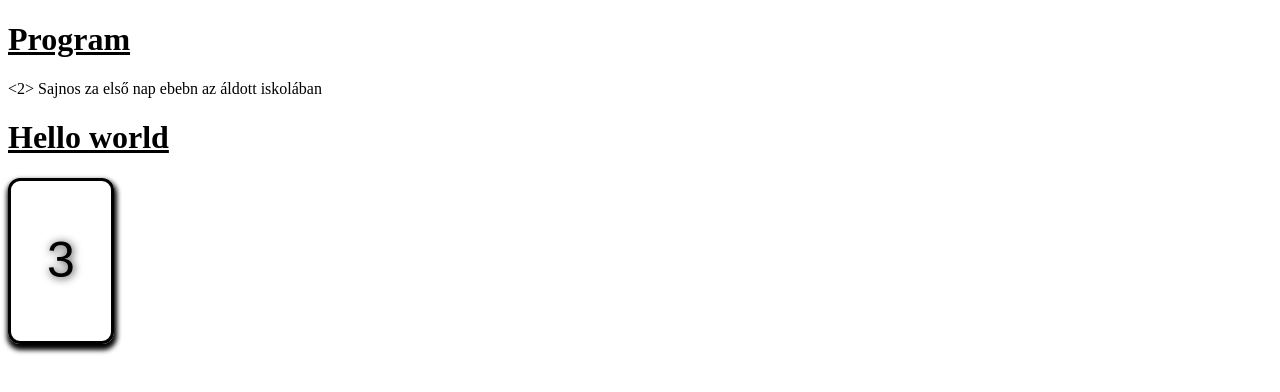
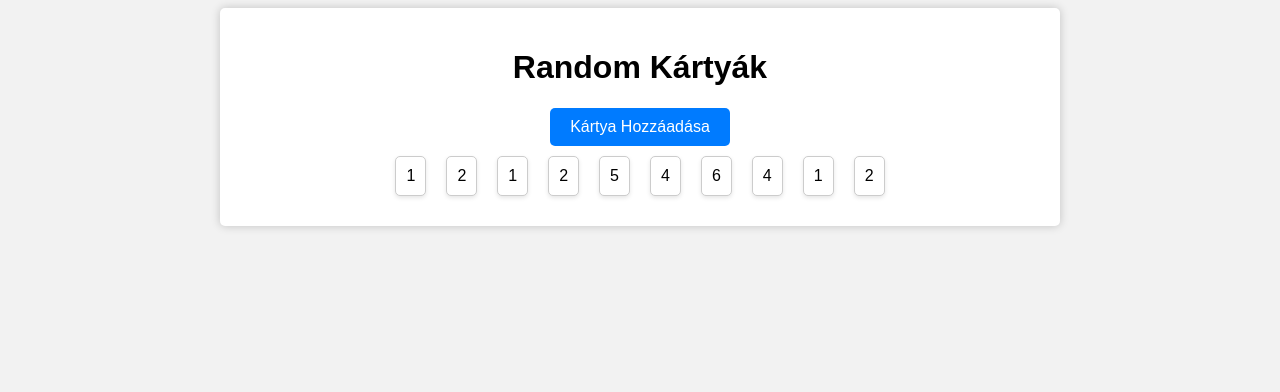
Before and after one commit to 6gDav/web_xar_09_05, a plain HTML site: page index.html in a window 1280 px wide. Drawn offline with Linux system fonts and the light colour scheme.

Commit message:
iawjfiawf

```diff
--- a/index.html
+++ b/index.html
@@ -1,21 +1,17 @@
 <!DOCTYPE html>
 <html lang="hu">
-<head>
-    <meta charset="UTF-8">
-    <meta name="viewport" content="width=device-width, initial-scale=1.0">
-    <title>#1 hazi</title>
-    <link rel="stylesheet" href="style.css">
+  <head>
+    <meta charset="UTF-8" />
+    <meta name="viewport" content="width=device-width, initial-scale=1.0" />
+    <link rel="stylesheet" href="style.css" />
+    <title>Random Kártyák</title>
+  </head>
+  <body>
+    <div class="container">
+      <h1>Random Kártyák</h1>
+      <button id="addCardButton">Kártya Hozzáadása</button>
+      <div id="cardContainer"></div>
+    </div>
     <script src="script.js"></script>
-</head>
-<body>
-    <h1 onclick="alert('Boldog ujjévet')"> Program </h1>
-    <2> Sajnos za első nap ebebn az áldott iskolában </2>
-    <h1 id="click"> Hello world </h1>
-    <div id="container">  </div>
-    <div class="card">3</div>
-    <!-- <h1>Hello world </h1>
-<div id="idk">
-    <button onclick="generateRandomNumber()"> Véletlen szám generálása </button>
-</div> -->
-</body>
+  </body>
 </html>
--- a/script.js
+++ b/script.js
@@ -1,16 +1,19 @@
-const hello1 = document.querySelector('#hello')
-const container = document.querySelector('#container')
+document.addEventListener('DOMContentLoaded', function () {
+  const cardContainer = document.getElementById('cardContainer')
+  const addCardButton = document.getElementById('addCardButton')
 
-hello1.addEventListener('click', () => {
-  let card = document.createElement('div')
-  card.classList.add('card')
-  card.innerText = Math.floor(Math.random() * 6 + 1)
-  container.append(card)
+  function createRandomCard() {
+    const randomNumber = Math.floor(Math.random() * 6) + 1
+    const card = document.createElement('div')
+    card.className = 'card'
+    card.textContent = randomNumber
+    cardContainer.appendChild(card)
+  }
+
+  addCardButton.addEventListener('click', createRandomCard)
+
+  // Create 10 initial random cards
+  for (let i = 0; i < 10; i++) {
+    createRandomCard()
+  }
 })
-/*
-function generateRandomNumber() {
-  const idkDiv = document.querySelector('#idk')
-  const randomNumber = Math.floor(Math.random() * 100) + 1
-  idkDiv.innerHTML = '<p>Véletlenszerű szám: ' + randomNumber + '</p>'
-}
-*/
--- a/style.css
+++ b/style.css
@@ -1,21 +1,38 @@
-h1,
-h2,
-h3,
-h4,
-h5,
-h6 {
-  text-decoration: underline;
+body {
+  font-family: Arial, sans-serif;
+  background-color: #f2f2f2;
 }
+
+.container {
+  max-width: 800px;
+  margin: 0 auto;
+  padding: 20px;
+  background-color: white;
+  box-shadow: 0 0 10px rgba(0, 0, 0, 0.2);
+  border-radius: 5px;
+  text-align: center;
+}
+
 .card {
-  font-size: 50px;
-  font-family: Arial;
-  text-shadow: 1px 1px 9px #2b2b2b;
-  border: 3px solid black;
+  border: 1px solid #ccc;
+  padding: 10px;
+  margin: 10px;
+  background-color: #fff;
+  border-radius: 5px;
+  box-shadow: 0 2px 4px rgba(0, 0, 0, 0.1);
   display: inline-block;
-  width: 100px;
-  height: 160px;
-  text-align: center;
-  line-height: 158px;
-  border-radius: 12px;
-  box-shadow: 1px 4px 5px 2px;
 }
+
+button {
+  padding: 10px 20px;
+  font-size: 16px;
+  background-color: #007bff;
+  color: white;
+  border: none;
+  border-radius: 5px;
+  cursor: pointer;
+}
+
+button:hover {
+  background-color: #0056b3;
+}
```
